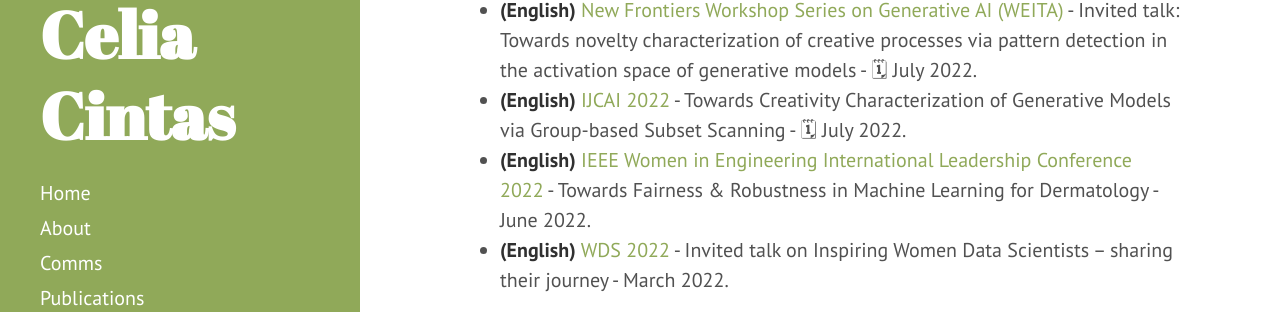
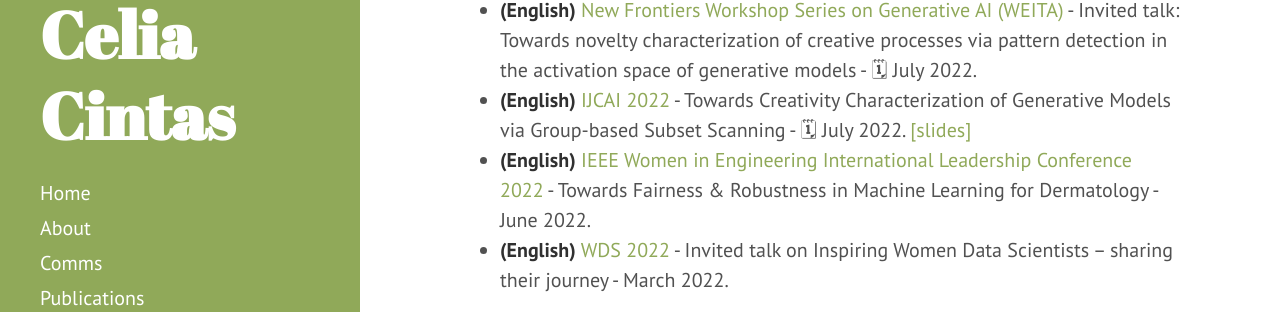
Before and after one commit to celiacintas/celiacintas.github.io, a Jekyll site: the page built from talks.md, in a window 1280 px wide and 900 px high. Shown: the part 324-636 px from the top of the window. Built offline with Jekyll 4.4.1, drawn with Linux system fonts in a browser that asks for light colours.

Commit message:
Update talks.md

```diff
--- a/talks.md
+++ b/talks.md
@@ -10,7 +10,7 @@ title: Talks
 
 * **(English)** [AdvML Frontiers @ ICML 2022](https://advml-frontier.github.io/) - Keynote: A tale of adversarial attacks & out-of-distribution detection stories in the activation space - 🗓 July 2022.
 * **(English)** [New Frontiers Workshop Series on Generative AI (WEITA)](https://www.esb.tn/weita/?fbclid=IwAR2wIiVmkYBRK4oaJ4ZBbUvXLzerfU-S9flvWadp1LP7LlfaBkZO2w3gnbI) - Invited talk: Towards novelty characterization of creative processes via pattern detection in the activation space of generative models - 🗓 July 2022.
-* **(English)** [IJCAI 2022](https://ijcai-22.org/special-track-on-ai-the-arts-and-creativity-accepted-papers/) - Towards Creativity Characterization of Generative Models via Group-based Subset Scanning - 🗓 July 2022.
+* **(English)** [IJCAI 2022](https://ijcai-22.org/special-track-on-ai-the-arts-and-creativity-accepted-papers/) - Towards Creativity Characterization of Generative Models via Group-based Subset Scanning - 🗓 July 2022. [[slides]](https://github.com/celiacintas/celiacintas.github.io/blob/main/public/slides/2022/_IJCAI_2022__Towards_creativity_FINAL.pdf)
 * **(English)** [IEEE Women in Engineering International Leadership Conference 2022](https://ieee-wie-ilc.org/program/) - Towards Fairness & Robustness in Machine Learning for Dermatology - June 2022.
 * **(English)** [WDS 2022](https://www.idia.ac.za/wds-2022-8-march-programme/) - Invited talk on Inspiring Women Data Scientists – sharing their journey -  March 2022.
 
```
